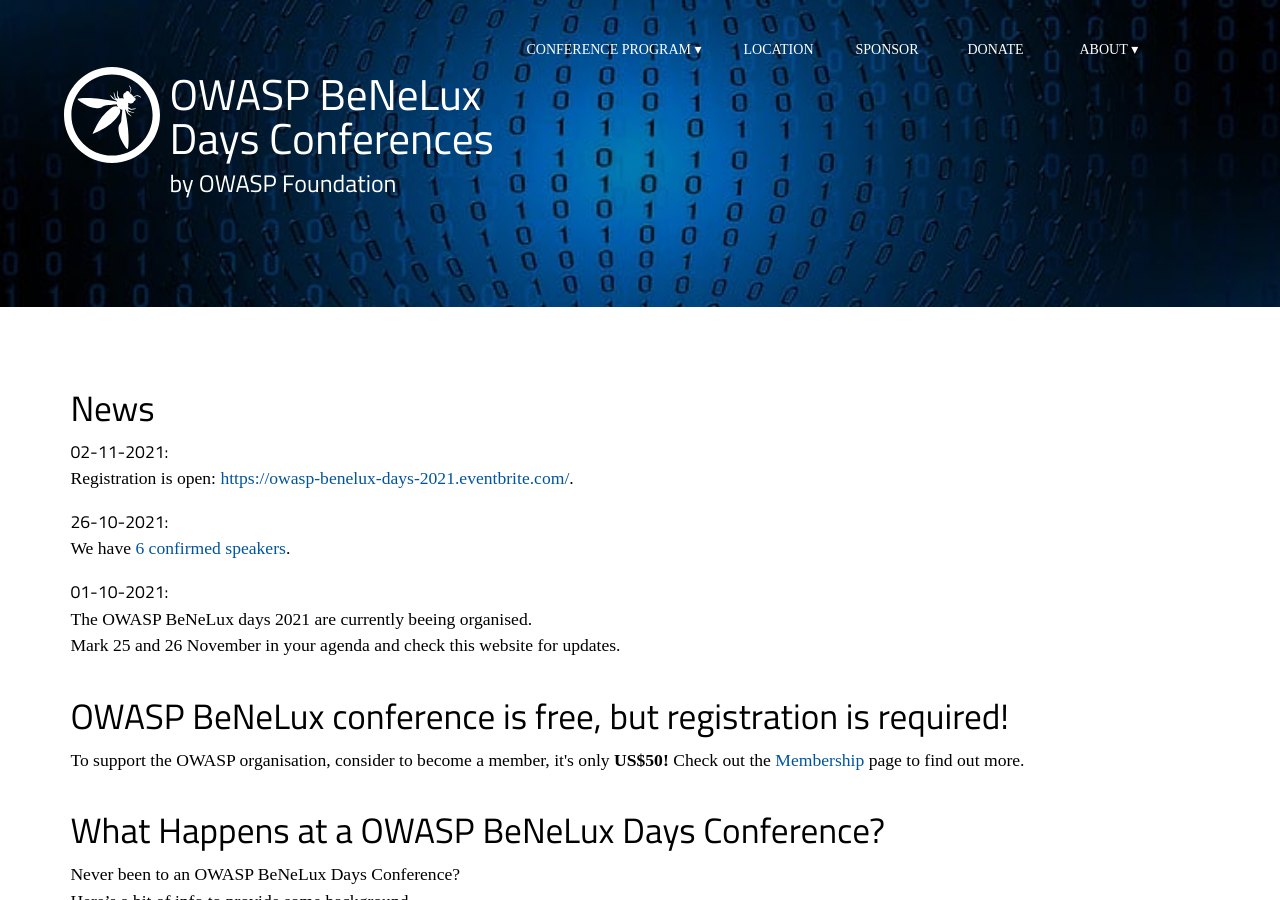
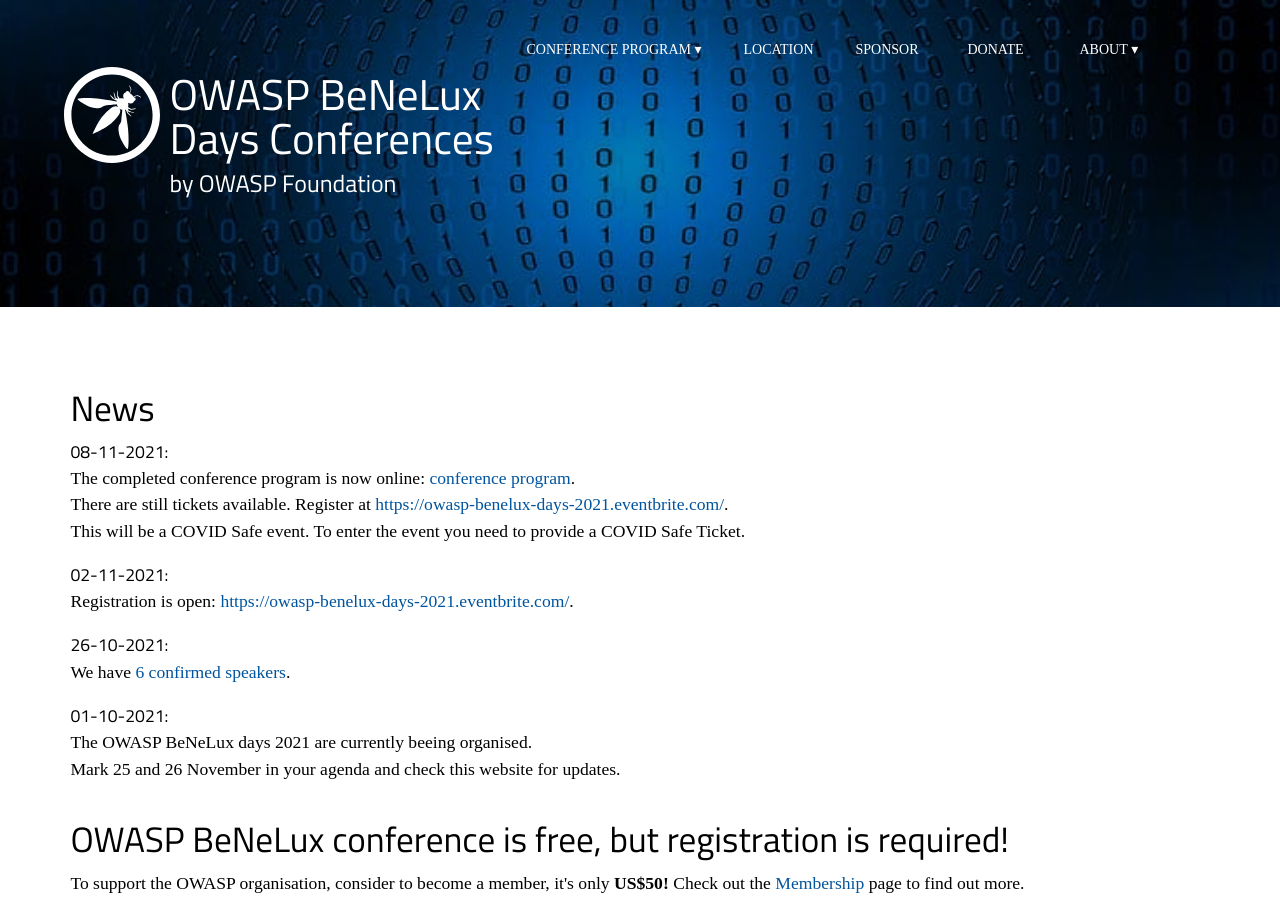
Before and after one commit to dm-17/Owasp-BeNeLux-Days-2021, a Jekyll site: the page built from index.html, in a window 1280 px wide and 900 px high. Built offline with Jekyll 4.4.1, drawn with Linux system fonts in a browser that asks for light colours; some web fonts are replaced.

Commit message:
News item added

```diff
--- a/_data/news.yml
+++ b/_data/news.yml
@@ -1,3 +1,8 @@
+- date : 08-11-2021
+  text : >-
+         The completed conference program is now online&#58; <a href="program/conference">conference program</a>.<br />
+         There are still tickets available. Register at <a href="https://owasp-benelux-days-2021.eventbrite.com/">https://owasp-benelux-days-2021.eventbrite.com/</a>.<br />
+         This will be a COVID Safe event. To enter the event you need to provide a COVID Safe Ticket.
 - date : 02-11-2021
   text : Registration is open&#58; <a href="https://owasp-benelux-days-2021.eventbrite.com/">https://owasp-benelux-days-2021.eventbrite.com/</a>.
 - date : 26-10-2021
```
